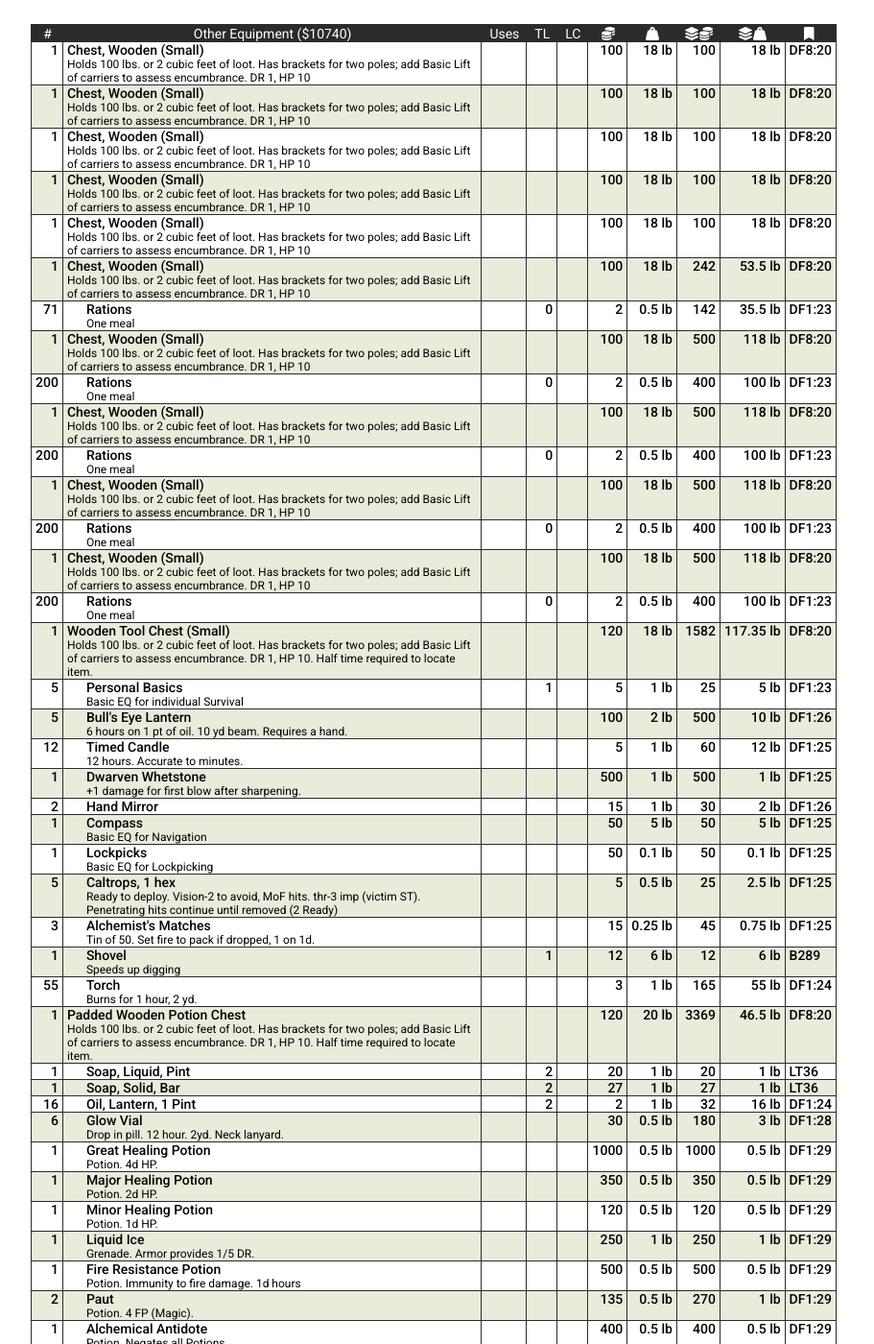
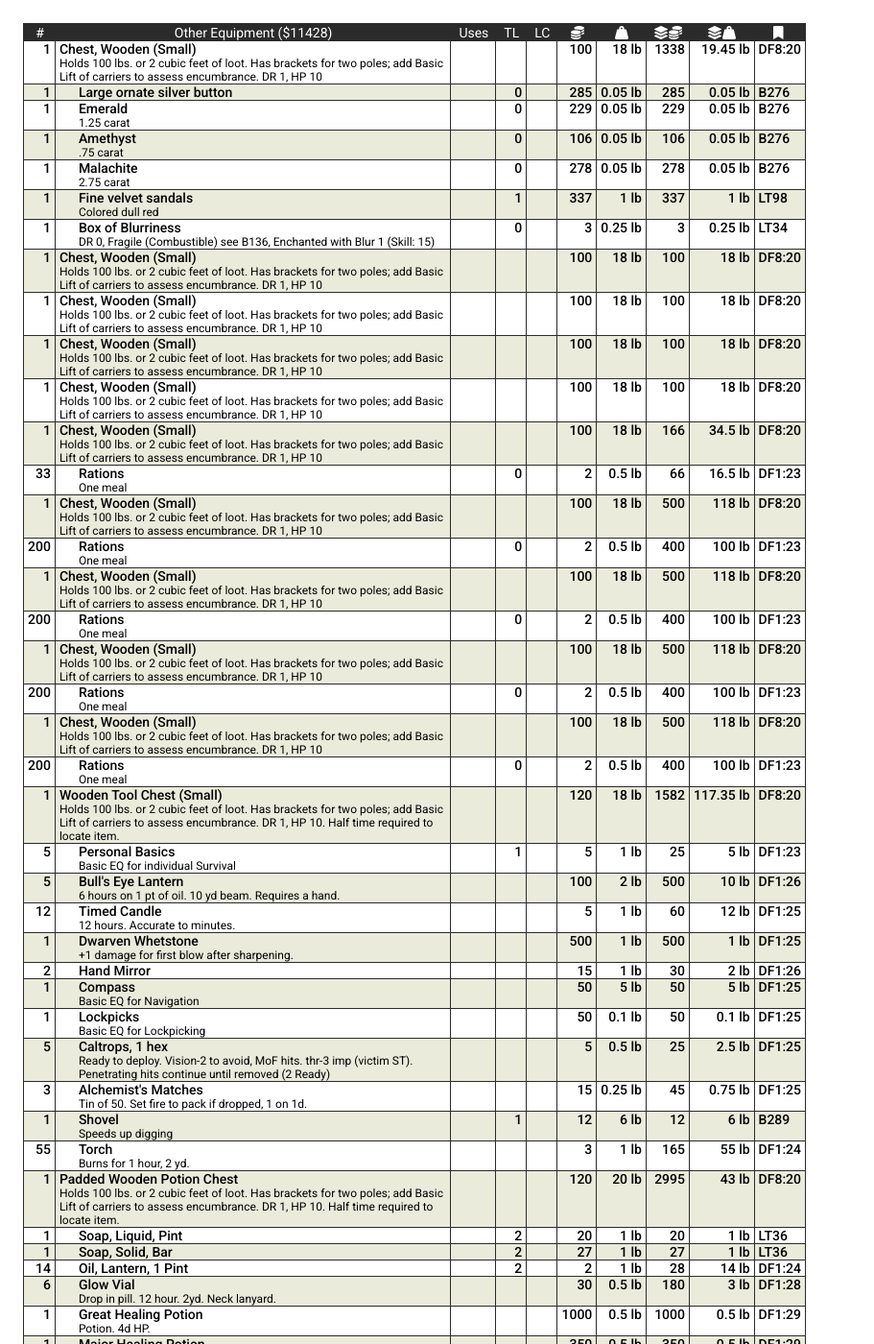
Before and after one commit to noUsernamesLef7/noUsernamesLef7.github.io, a Jekyll site: the page personal/rpgs/keeldurn/supplies.html, which Jekyll copies as it is, in a window 1280 px wide and 1400 px high. Shown: the whole window at 96% size, without its empty margins (0-911 px from the left). Built offline with Jekyll 4.4.1, drawn with Linux system fonts in a browser that asks for light colours; some of the changed text lies outside the part shown.

Commit message:
Update base camp supplies

```diff
--- a/personal/rpgs/keeldurn/supplies.html
+++ b/personal/rpgs/keeldurn/supplies.html
@@ -988,7 +988,6 @@
 </head>
 
 <body>
-<div id="sheet">
 	<div id="embeds">
 		<div id="reactions">
 			<div class="entry-parent header" readonly></div>
@@ -1037,7 +1036,7 @@
 		<div id="other-equipment">
 			<div class="header entry-parent" readonly></div>
 			<div class="header quantity">#</div>
-			<div class="header desc">Other Equipment ($10740)</div>
+			<div class="header desc">Other Equipment ($11428)</div>
 			<div class="header uses">Uses</div>
 			<div class="header tech-level">TL</div>
 			<div class="header legality-class">LC</div>
@@ -1097,9 +1096,105 @@
 			<div class="legality-class "></div>
 			<div class="value">100</div>
 			<div class="weight">18 lb</div>
-			<div class="extended-value">100</div>
-			<div class="extended-weight">18 lb</div>
+			<div class="extended-value">1338</div>
+			<div class="extended-weight">19.45 lb</div>
 			<div class="reference">DF8:20</div>
+
+			<div class="entry-parent" readonly></div>
+			<div class="quantity">1</div>
+			<div class="desc" style="padding-left: calc(1 * 20px + 4px)">
+				Large ornate silver button
+				<div class="item-notes"></div>
+				<div class="item-notes"></div>
+			</div>
+			<div class="uses"></div>
+			<div class="tech-level">0</div>
+			<div class="legality-class "></div>
+			<div class="value">285</div>
+			<div class="weight">0.05 lb</div>
+			<div class="extended-value">285</div>
+			<div class="extended-weight">0.05 lb</div>
+			<div class="reference">B276</div>
+
+			<div class="entry-parent" readonly></div>
+			<div class="quantity">1</div>
+			<div class="desc" style="padding-left: calc(1 * 20px + 4px)">
+				Emerald
+				<div class="item-notes"></div>
+				<div class="item-notes">1.25 carat</div>
+			</div>
+			<div class="uses"></div>
+			<div class="tech-level">0</div>
+			<div class="legality-class "></div>
+			<div class="value">229</div>
+			<div class="weight">0.05 lb</div>
+			<div class="extended-value">229</div>
+			<div class="extended-weight">0.05 lb</div>
+			<div class="reference">B276</div>
+
+			<div class="entry-parent" readonly></div>
+			<div class="quantity">1</div>
+			<div class="desc" style="padding-left: calc(1 * 20px + 4px)">
+				Amethyst
+				<div class="item-notes"></div>
+				<div class="item-notes">.75 carat</div>
+			</div>
+			<div class="uses"></div>
+			<div class="tech-level">0</div>
+			<div class="legality-class "></div>
+			<div class="value">106</div>
+			<div class="weight">0.05 lb</div>
+			<div class="extended-value">106</div>
+			<div class="extended-weight">0.05 lb</div>
+			<div class="reference">B276</div>
+
+			<div class="entry-parent" readonly></div>
+			<div class="quantity">1</div>
+			<div class="desc" style="padding-left: calc(1 * 20px + 4px)">
+				Malachite
+				<div class="item-notes"></div>
+				<div class="item-notes">2.75 carat</div>
+			</div>
+			<div class="uses"></div>
+			<div class="tech-level">0</div>
+			<div class="legality-class "></div>
+			<div class="value">278</div>
+			<div class="weight">0.05 lb</div>
+			<div class="extended-value">278</div>
+			<div class="extended-weight">0.05 lb</div>
+			<div class="reference">B276</div>
+
+			<div class="entry-parent" readonly></div>
+			<div class="quantity">1</div>
+			<div class="desc" style="padding-left: calc(1 * 20px + 4px)">
+				Fine velvet sandals
+				<div class="item-notes"></div>
+				<div class="item-notes">Colored dull red</div>
+			</div>
+			<div class="uses"></div>
+			<div class="tech-level">1</div>
+			<div class="legality-class "></div>
+			<div class="value">337</div>
+			<div class="weight">1 lb</div>
+			<div class="extended-value">337</div>
+			<div class="extended-weight">1 lb</div>
+			<div class="reference">LT98</div>
+
+			<div class="entry-parent" readonly></div>
+			<div class="quantity">1</div>
+			<div class="desc" style="padding-left: calc(1 * 20px + 4px)">
+				Box of Blurriness
+				<div class="item-notes"></div>
+				<div class="item-notes">DR 0, Fragile (Combustible) see B136, Enchanted with Blur 1 (Skill: 15)</div>
+			</div>
+			<div class="uses"></div>
+			<div class="tech-level">0</div>
+			<div class="legality-class "></div>
+			<div class="value">3</div>
+			<div class="weight">0.25 lb</div>
+			<div class="extended-value">3</div>
+			<div class="extended-weight">0.25 lb</div>
+			<div class="reference">LT34</div>
 
 			<div class="entry-parent" readonly></div>
 			<div class="quantity">1</div>
@@ -1177,12 +1272,12 @@
 			<div class="legality-class "></div>
 			<div class="value">100</div>
 			<div class="weight">18 lb</div>
-			<div class="extended-value">242</div>
-			<div class="extended-weight">53.5 lb</div>
+			<div class="extended-value">166</div>
+			<div class="extended-weight">34.5 lb</div>
 			<div class="reference">DF8:20</div>
 
 			<div class="entry-parent" readonly></div>
-			<div class="quantity">71</div>
+			<div class="quantity">33</div>
 			<div class="desc" style="padding-left: calc(1 * 20px + 4px)">
 				Rations
 				<div class="item-notes"></div>
@@ -1193,8 +1288,8 @@
 			<div class="legality-class "></div>
 			<div class="value">2</div>
 			<div class="weight">0.5 lb</div>
-			<div class="extended-value">142</div>
-			<div class="extended-weight">35.5 lb</div>
+			<div class="extended-value">66</div>
+			<div class="extended-weight">16.5 lb</div>
 			<div class="reference">DF1:23</div>
 
 			<div class="entry-parent" readonly></div>
@@ -1529,8 +1624,8 @@
 			<div class="legality-class "></div>
 			<div class="value">120</div>
 			<div class="weight">20 lb</div>
-			<div class="extended-value">3369</div>
-			<div class="extended-weight">46.5 lb</div>
+			<div class="extended-value">2995</div>
+			<div class="extended-weight">43 lb</div>
 			<div class="reference">DF8:20</div>
 
 			<div class="entry-parent" readonly></div>
@@ -1566,7 +1661,7 @@
 			<div class="reference">LT36</div>
 
 			<div class="entry-parent" readonly></div>
-			<div class="quantity">16</div>
+			<div class="quantity">14</div>
 			<div class="desc" style="padding-left: calc(1 * 20px + 4px)">
 				Oil, Lantern, 1 Pint
 				<div class="item-notes"></div>
@@ -1577,8 +1672,8 @@
 			<div class="legality-class "></div>
 			<div class="value">2</div>
 			<div class="weight">1 lb</div>
-			<div class="extended-value">32</div>
-			<div class="extended-weight">16 lb</div>
+			<div class="extended-value">28</div>
+			<div class="extended-weight">14 lb</div>
 			<div class="reference">DF1:24</div>
 
 			<div class="entry-parent" readonly></div>
@@ -1632,38 +1727,6 @@
 			<div class="entry-parent" readonly></div>
 			<div class="quantity">1</div>
 			<div class="desc" style="padding-left: calc(1 * 20px + 4px)">
-				Minor Healing Potion
-				<div class="item-notes"></div>
-				<div class="item-notes">Potion. 1d HP.</div>
-			</div>
-			<div class="uses"></div>
-			<div class="tech-level"></div>
-			<div class="legality-class "></div>
-			<div class="value">120</div>
-			<div class="weight">0.5 lb</div>
-			<div class="extended-value">120</div>
-			<div class="extended-weight">0.5 lb</div>
-			<div class="reference">DF1:29</div>
-
-			<div class="entry-parent" readonly></div>
-			<div class="quantity">1</div>
-			<div class="desc" style="padding-left: calc(1 * 20px + 4px)">
-				Liquid Ice
-				<div class="item-notes"></div>
-				<div class="item-notes">Grenade. Armor provides 1/5 DR.</div>
-			</div>
-			<div class="uses"></div>
-			<div class="tech-level"></div>
-			<div class="legality-class "></div>
-			<div class="value">250</div>
-			<div class="weight">1 lb</div>
-			<div class="extended-value">250</div>
-			<div class="extended-weight">1 lb</div>
-			<div class="reference">DF1:29</div>
-
-			<div class="entry-parent" readonly></div>
-			<div class="quantity">1</div>
-			<div class="desc" style="padding-left: calc(1 * 20px + 4px)">
 				Fire Resistance Potion
 				<div class="item-notes"></div>
 				<div class="item-notes">Potion. Immunity to fire damage. 1d hours</div>
@@ -2009,8 +2072,8 @@
 			<div class="legality-class "></div>
 			<div class="value">100</div>
 			<div class="weight">18 lb</div>
-			<div class="extended-value">1440</div>
-			<div class="extended-weight">118 lb</div>
+			<div class="extended-value">1340</div>
+			<div class="extended-weight">114 lb</div>
 			<div class="reference">DF8:20</div>
 
 			<div class="entry-parent" readonly></div>
@@ -2046,7 +2109,7 @@
 			<div class="reference">LT49</div>
 
 			<div class="entry-parent" readonly></div>
-			<div class="quantity">4</div>
+			<div class="quantity">2</div>
 			<div class="desc" style="padding-left: calc(1 * 20px + 4px)">
 				Splints, Leg
 				<div class="item-notes"></div>
@@ -2057,8 +2120,8 @@
 			<div class="legality-class "></div>
 			<div class="value">50</div>
 			<div class="weight">2 lb</div>
-			<div class="extended-value">200</div>
-			<div class="extended-weight">8 lb</div>
+			<div class="extended-value">100</div>
+			<div class="extended-weight">4 lb</div>
 			<div class="reference">LT146</div>
 
 			<div class="entry-parent" readonly></div>
@@ -2308,7 +2371,7 @@
 	<div id="footer">
 		<div class="left">GCS is copyrighted &copy;1998-2023 by Richard A. Wilkes</div>
 		<div class="center primary">Base Camp Supplies</div>
-		<div class="right">Modified Feb  5, 2025, 1:13 PM</div>
+		<div class="right">Modified May  6, 2025, 11:12 PM</div>
 		<div class="left">All rights reserved</div>
 		<div class="center"><a href="https://gurpscharactersheet.com/">gurpscharactersheet.com</a></div>
 		<div class="right">Created Jul  9, 2022, 9:49 PM</div>
```
